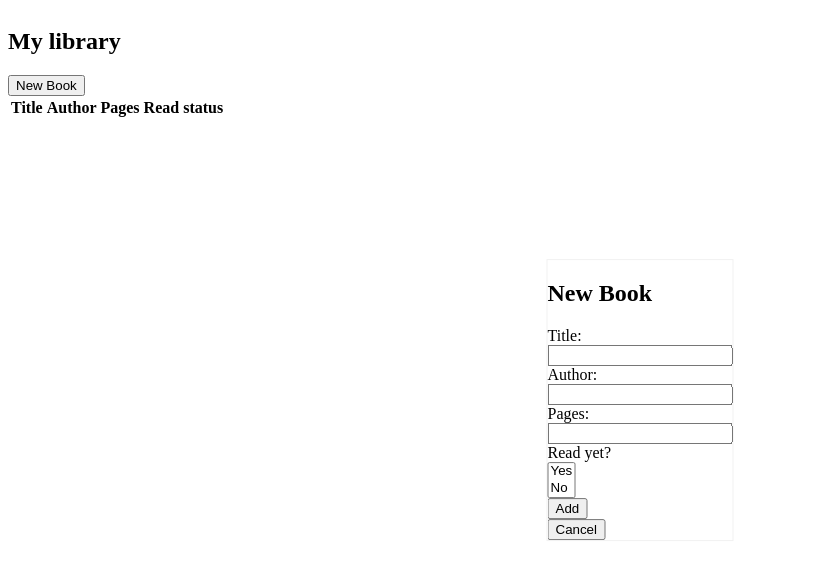
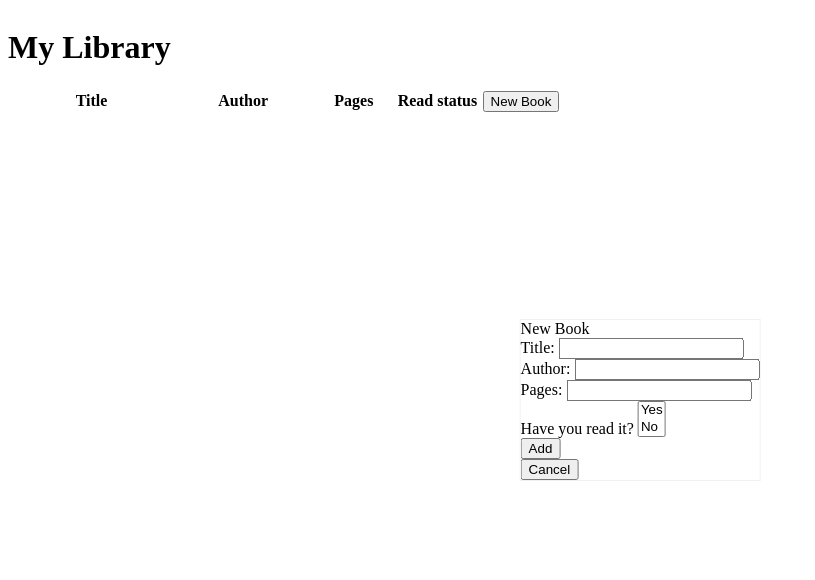
Before and after one commit to qibinchen94/odin-library, a plain HTML site: page index.html in a window 1280 px wide. Both pictures are taken after a click on the button "New Book". Shown: the whole page, without its empty margins (0-815 px from the left). Drawn offline with Linux system fonts and the light colour scheme.

Commit message:
Update layout

```diff
--- a/index.html
+++ b/index.html
@@ -11,41 +11,61 @@
 <body>
     <div class="library-container">
         <div class="library-header">
-            <h2>My library</h2>
-            <button class="btn" id="new-book-btn">New Book</button>
+            <h1>My Library</h1>
         </div>
         <table id="library-table">
+            <colgroup>
+                <col style="width:30%">
+                <col style="width:25%">
+                <col style="width:15%">
+                <col style="width:15%">
+                <col style="width:15%">
+            </colgroup>
+            <tbody>
                 <tr>
                     <th>Title</th>
                     <th>Author</th>
                     <th>Pages</th>
                     <th>Read status</th>
-                <th></th>
+                    <th><button class="btn" id="new-book-btn">New Book</button></th>
                 </tr>
+            </tbody>
         </table>
     </div>
     <div class="form-popup">
         <form class="form-container" onsubmit="addBookToLibrary();return false;">
-            <h2>New Book</h2>
+            <div class="title">New Book</div>
 
+            <div class="input-container">
                 <label for="title">Title: </label>
                 <input type="text" id="title" required>
+            </div>
 
+            <div class="input-container">
                 <label for="author">Author: </label>
                 <input type="text" id="author" required>
+            </div>
 
+            <div class="input-container">
                 <label for="pages">Pages: </label>
                 <input type="number" id="pages" min="1" required>
+            </div>
 
-            <label for="read-status">Read yet? </label>
+            <div class="input-container">
+                <label for="read-status">Have you read it?</label>
                 <select id="read-status" size="2" required>
                     <option value="Yes">Yes</option>
                     <option value="No">No</option>
                 </select>
+            </div>
 
             <button type="submit" class="btn submit">Add</button>
             <button type="button" class="btn cancel">Cancel</button>
         </form>
     </div>
+    <!-- <label class="switch">
+        <input type="checkbox">
+        <span class="slider round"></span>
+    </label> -->
 </body>
 </html>
```
Lines whose indentation alone changed are shown as unchanged.
